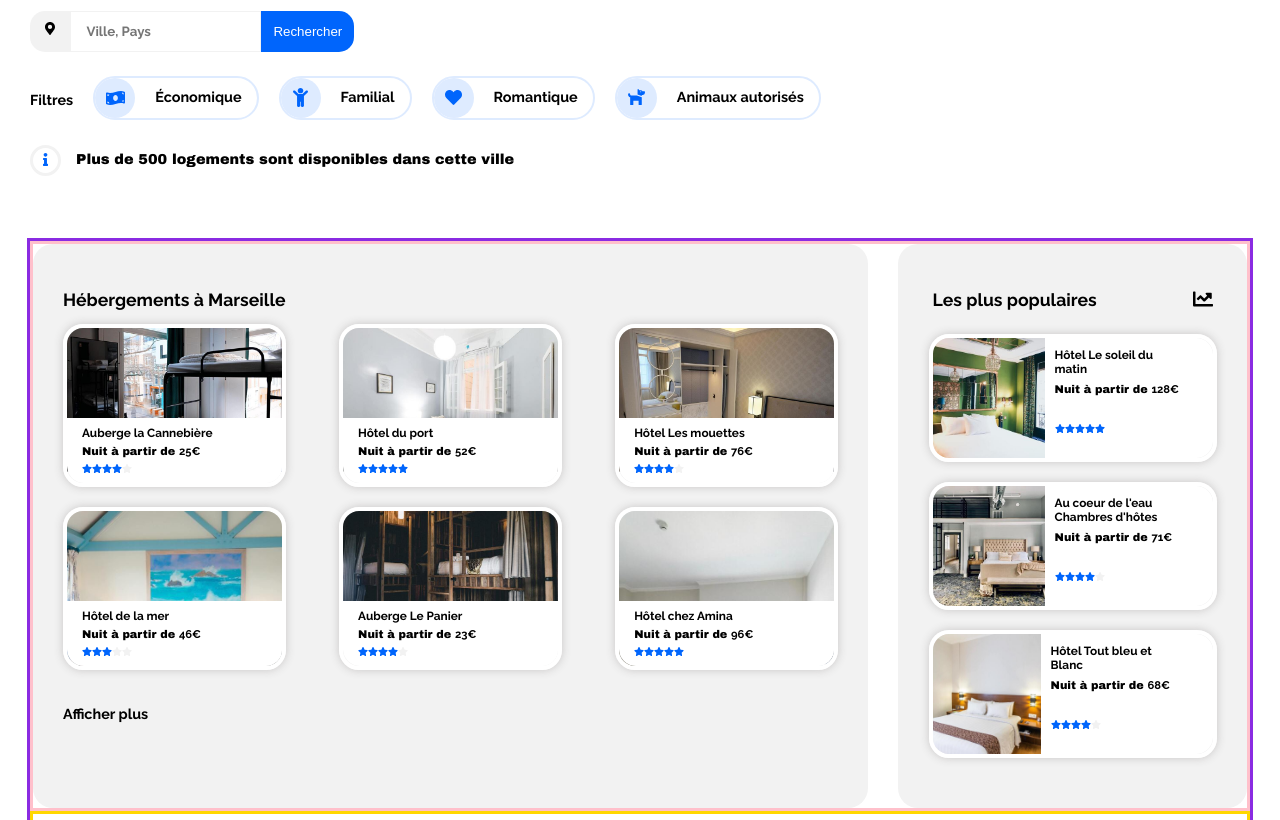
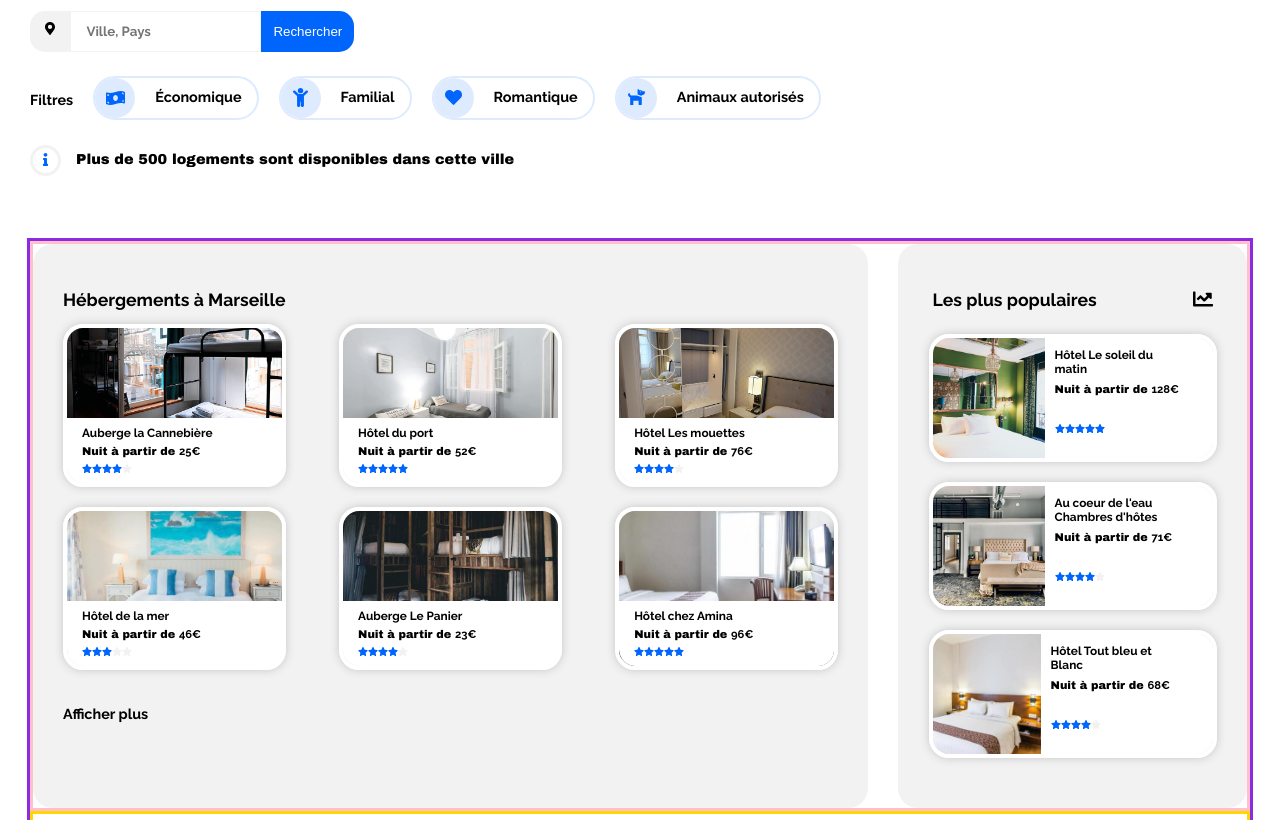
Before and after one commit to toops61/StephaneMaulave_2_29032021, a plain HTML site: page index.html in a window 1280 px wide. Shown: the part 132-952 px from the top of the page. Drawn offline with Linux system fonts and the light colour scheme; a web font is replaced by a local one.

Commit message:
rectification images hebergements

```diff
--- a/index.html
+++ b/index.html
@@ -85,7 +85,7 @@
                 <h2>Hébergements à Marseille</h2>
                 <div class="hebergements--city--cards">
                     <div class="cards">
-                        <img src="images/hebergements/4_small/marcus-loke-WQJvWU_HZFo-unsplash.jpg" alt="Hôtel la Cannebière">
+                        <img src="images/hebergements/4_small/marcus-loke-WQJvWU_HZFo-unsplash.jpg" alt="Hôtel la Cannebière" class="img-upper">
                         <div class="cards--legend">
                             <h4>Auberge la Cannebière</h4>
                             <p>Nuit à partir de <strong>25€</strong></p>
@@ -99,7 +99,7 @@
                         </div>
                     </div>
                     <div class="cards">
-                        <img src="images/hebergements/4_small/fred-kleber-gTbaxaVLvsg-unsplash.jpg" alt="Hôtel du port">
+                        <img src="images/hebergements/4_small/fred-kleber-gTbaxaVLvsg-unsplash.jpg" alt="Hôtel du port" class="img-upper">
                         <div class="cards--legend">
                             <h4>Hôtel du port</h4>
                             <p>Nuit à partir de <strong>52€</strong></p>
@@ -113,7 +113,7 @@
                         </div>
                     </div>
                     <div class="cards">
-                        <img src="images/hebergements/4_small/reisetopia-B8WIgxA_PFU-unsplash.jpg" alt="Hôtel Les mouettes">
+                        <img src="images/hebergements/4_small/reisetopia-B8WIgxA_PFU-unsplash.jpg" alt="Hôtel Les mouettes" class="img-upper">
                         <div class="cards--legend">
                             <h4>Hôtel Les mouettes</h4>
                             <p>Nuit à partir de <strong>76€</strong></p>
@@ -129,7 +129,7 @@
                 </div>
                 <div class="hebergements--city--cards">
                     <div class="cards">
-                        <img src="images/hebergements/4_small/annie-spratt-Eg1qcIitAuA-unsplash.jpg" alt="Hôtel de la mer">
+                        <img src="images/hebergements/4_small/annie-spratt-Eg1qcIitAuA-unsplash.jpg" alt="Hôtel de la mer" id="laMer">
                         <div class="cards--legend">
                             <h4>Hôtel de la mer</h4>
                             <p>Nuit à partir de <strong>46€</strong></p>
@@ -143,7 +143,7 @@
                         </div>
                     </div>
                     <div class="cards">
-                        <img src="images/hebergements/4_small/nicate-lee-kT-ZyaiwBe0-unsplash.jpg" alt="Auberge Le Panier">
+                        <img src="images/hebergements/4_small/nicate-lee-kT-ZyaiwBe0-unsplash.jpg" alt="Auberge Le Panier" class="img-upper">
                         <div class="cards--legend">
                             <h4>Auberge Le Panier</h4>
                             <p>Nuit à partir de <strong>23€</strong></p>
@@ -157,7 +157,7 @@
                         </div>
                     </div>
                     <div class="cards">
-                        <img src="images/hebergements/4_small/febrian-zakaria-M6S1WvfW68A-unsplash.jpg" alt="Hôtel chez Amina">
+                        <img src="images/hebergements/4_small/febrian-zakaria-M6S1WvfW68A-unsplash.jpg" alt="Hôtel chez Amina" id="amina">
                         <div class="cards--legend">
                             <h4>Hôtel chez Amina</h4>
                             <p>Nuit à partir de <strong>96€</strong></p>
--- a/style.css
+++ b/style.css
@@ -263,6 +263,18 @@ main {
     width: 100%;
 }
 
+.img-upper {
+    object-position: 0px -20px;
+}
+
+#laMer {
+    object-position: 0px -60px;
+}
+
+#amina {
+    object-position: 0px -115px;
+}
+
 .cards--legend {
     position: absolute;
     bottom: 0;
```
